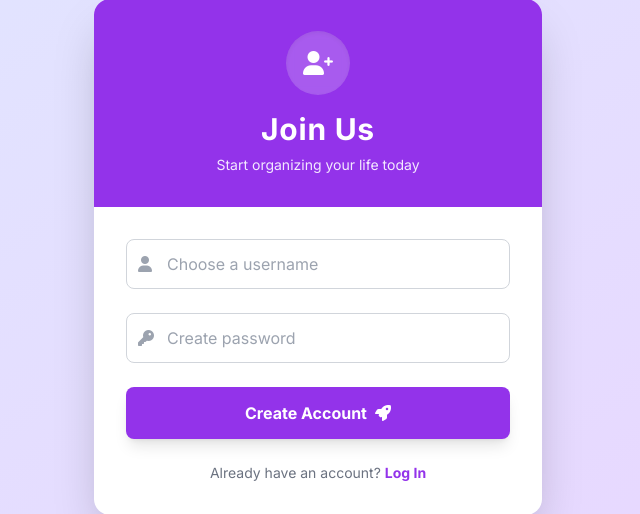
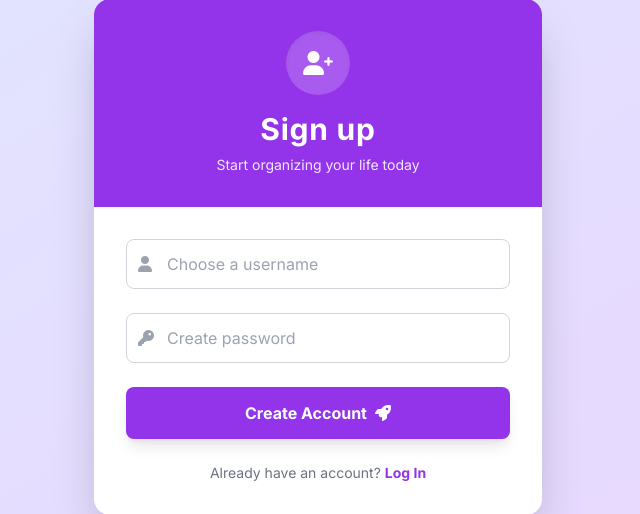
Before and after one commit to anvan5582-commits/websipte_koeb, a Flask app: page /register in a window 1280 px wide. Shown: the part 143-657 px from the top of the page, without its empty margins (322-962 px from the left). Run offline with Flask 3, Linux system fonts and the light colour scheme; some libraries are stand-ins or nearby versions.

Commit message:
Update register.html

```diff
--- a/templates/register.html
+++ b/templates/register.html
@@ -17,7 +17,7 @@
             <div class="w-16 h-16 bg-white/20 backdrop-blur-sm rounded-full flex items-center justify-center mx-auto mb-4 text-white text-2xl shadow-inner">
                 <i class="fas fa-user-plus"></i>
             </div>
-            <h2 class="text-3xl font-bold text-white tracking-wide">Join Us</h2>
+            <h2 class="text-3xl font-bold text-white tracking-wide">Sign up</h2>
             <p class="text-purple-100 text-sm mt-2">Start organizing your life today</p>
         </div>
 
```
